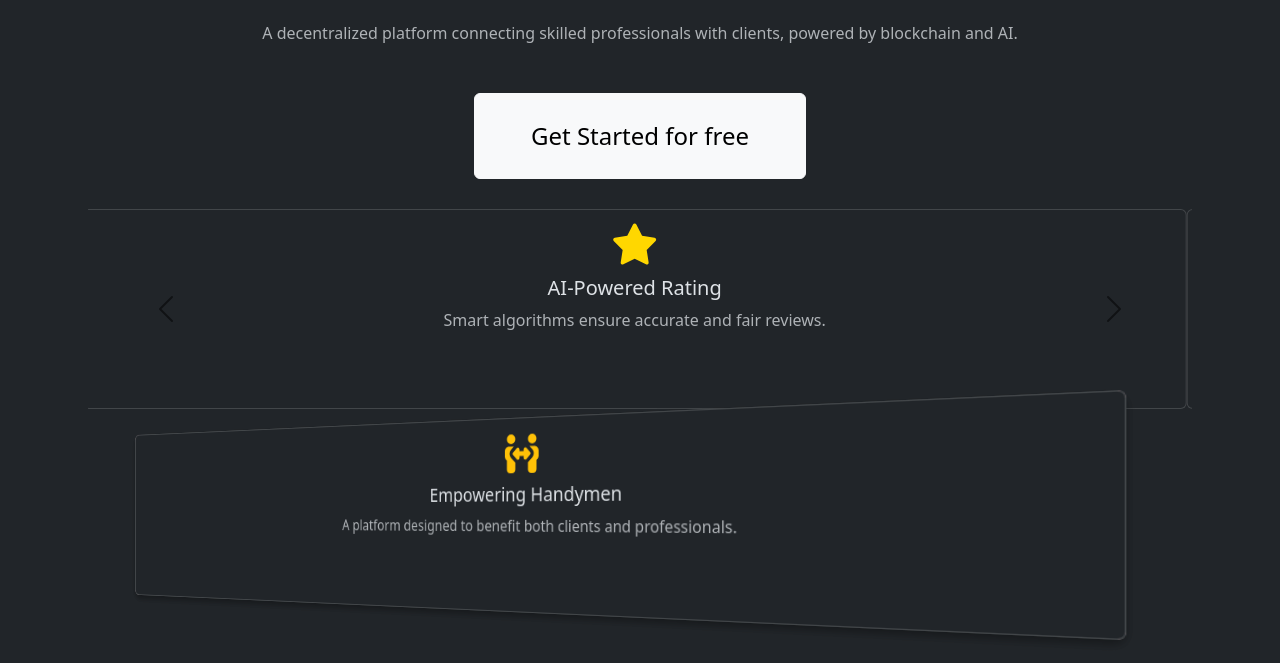
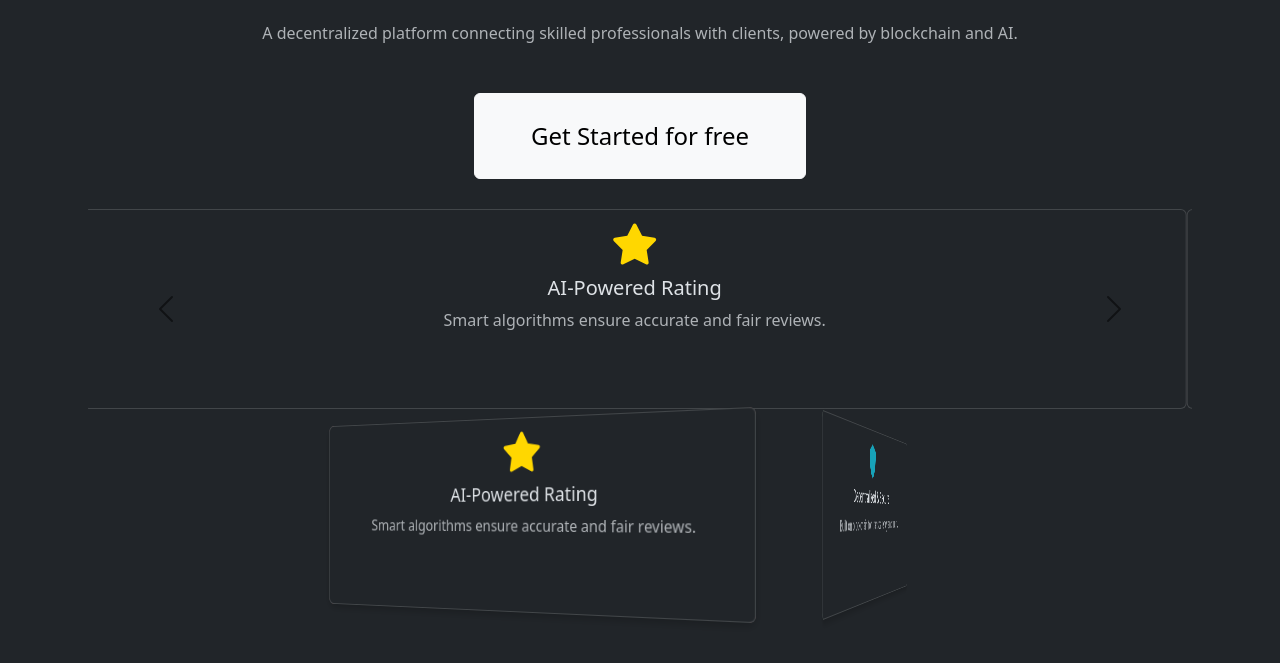
Before and after one commit to Choreio/promo, a plain HTML site: page index.html in a window 1280 px wide. Shown: the part 251-914 px from the top of the page. Drawn offline with Linux system fonts and the light colour scheme.

Commit message:
fix 3d carousel

```diff
--- a/static/css/index.css
+++ b/static/css/index.css
@@ -105,8 +105,8 @@
 
 
       /* Container to hold the perspective */
-    .carousel-container {
-        width: 100%;       /* Adjust as desired */
+    .carousel-container{
+        width: min(100%,500px);       /* Adjust as desired */
         height: 200px;      /* Adjust as desired */
         margin: auto;  /* Center in page */
         perspective: 1000px;
@@ -132,7 +132,7 @@
         height: 100%;
         top: 0;
         left: 0;
-        backface-visibility: hidden; /* Hide the backside when rotated */
+        backface-visibility:hidden; /* Hide the backside when rotated */
         background-size: cover;
         background-position: center;
         border-radius: 8px;
@@ -147,14 +147,14 @@
         background: lightcoral; /* Placeholder color */
       }
       .card2 {
-        transform: rotateY(120deg) translateZ(300px);
+        transform: rotateY(90deg) translateZ(300px);
         background: lightgreen; /* Placeholder color */
       }
       .card3 {
-        transform: rotateY(240deg) translateZ(300px);
+        transform: rotateY(180deg) translateZ(300px);
         background: lightblue;  /* Placeholder color */
       }
       .card4 {
-        transform: rotateY(360deg) translateZ(300px);
+        transform: rotateY(270deg) translateZ(300px);
         background: lightpink;  /* Placeholder color */
       }
--- a/static/js/index.js
+++ b/static/js/index.js
@@ -190,7 +190,7 @@ document.addEventListener('mousemove', (e) => {
   if (!isDragging) return;
   currentX = e.clientX;
   let delta = currentX - startX;
-  angle -= delta * 0.5;  // adjust sensitivity
+  angle += delta * 0.5;  // adjust sensitivity
   setCarouselRotation(angle);
   startX = currentX;
 });
```
Also changed, not shown: 2 other files.
